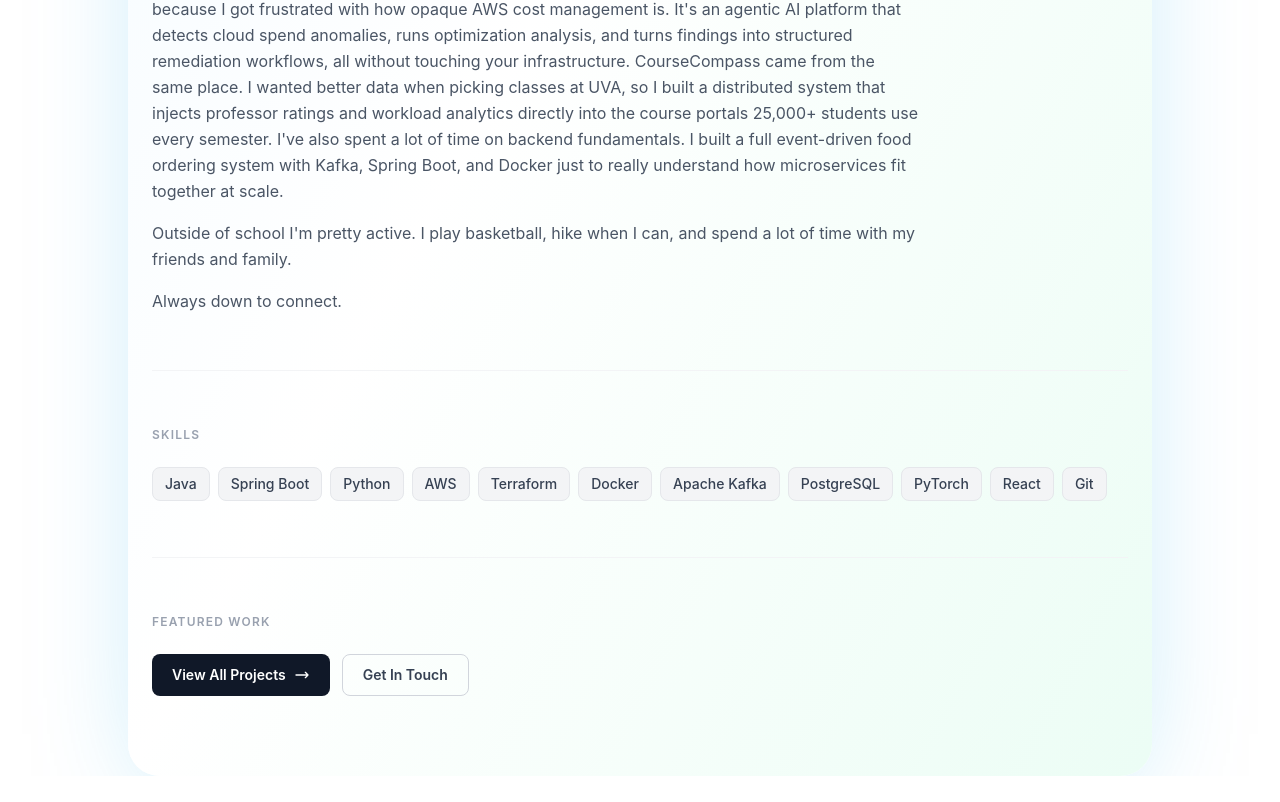
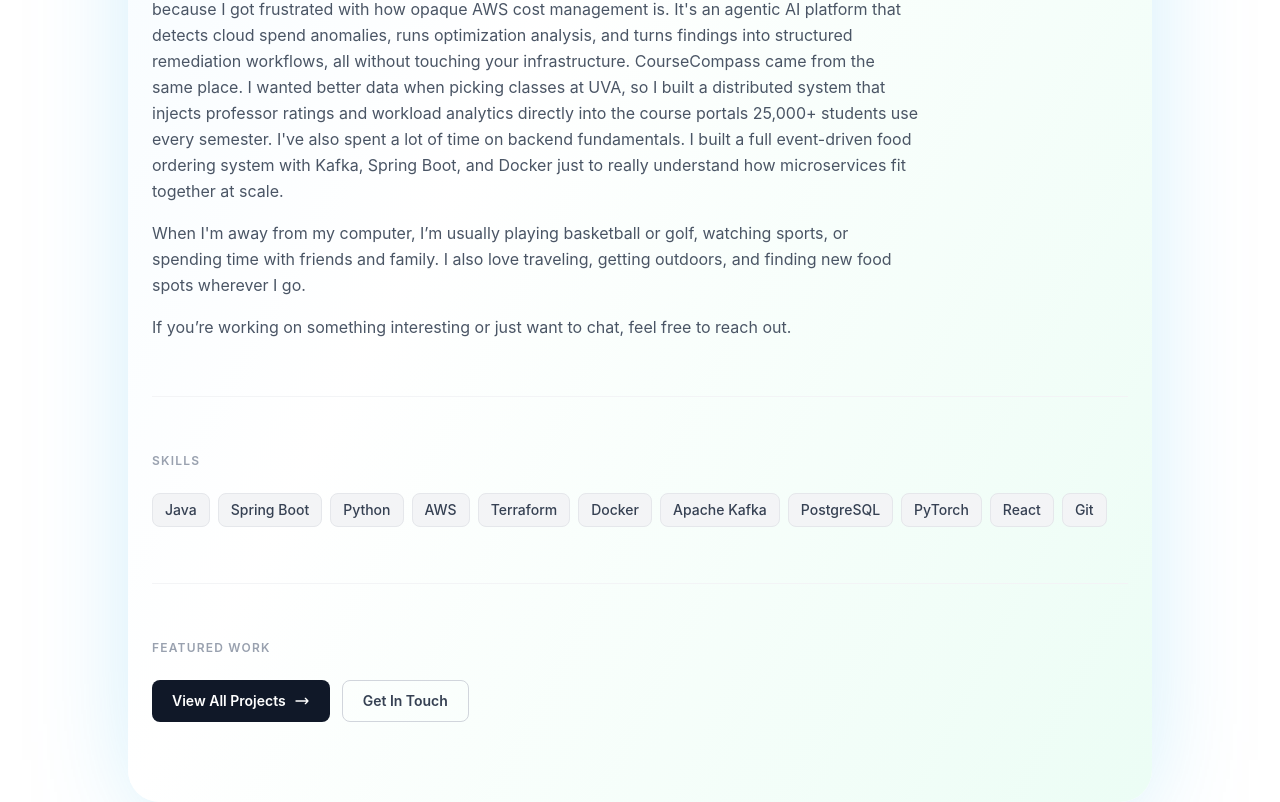
Before and after one commit to AryanThodupunuri/portfolio-site, a React (Vite) app: page / in a window 1280 px wide. Shown: the part 1221-2023 px from the top of the page. Before the commit the page ends 1997 px from the top, so only its background shows below. Built offline with nearby package versions, Linux system fonts and the light colour scheme; no server answers.

Commit message:
update header

```diff
--- a/src/pages/Landing.tsx
+++ b/src/pages/Landing.tsx
@@ -88,10 +88,10 @@ const Landing = () => {
               On the project side, I've been building things I actually wanted to exist. CloudSentinel started because I got frustrated with how opaque AWS cost management is. It's an agentic AI platform that detects cloud spend anomalies, runs optimization analysis, and turns findings into structured remediation workflows, all without touching your infrastructure. CourseCompass came from the same place. I wanted better data when picking classes at UVA, so I built a distributed system that injects professor ratings and workload analytics directly into the course portals 25,000+ students use every semester. I've also spent a lot of time on backend fundamentals. I built a full event-driven food ordering system with Kafka, Spring Boot, and Docker just to really understand how microservices fit together at scale.
             </p>
             <p>
-              Outside of school I'm pretty active. I play basketball, hike when I can, and spend a lot of time with my friends and family.
+              When I'm away from my computer, I’m usually playing basketball or golf, watching sports, or spending time with friends and family. I also love traveling, getting outdoors, and finding new food spots wherever I go.
             </p>
             <p>
-              Always down to connect.
+              If you’re working on something interesting or just want to chat, feel free to reach out.
             </p>
           </div>
         </div>
```
